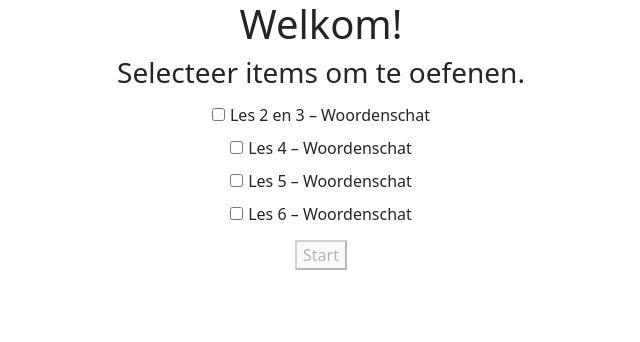
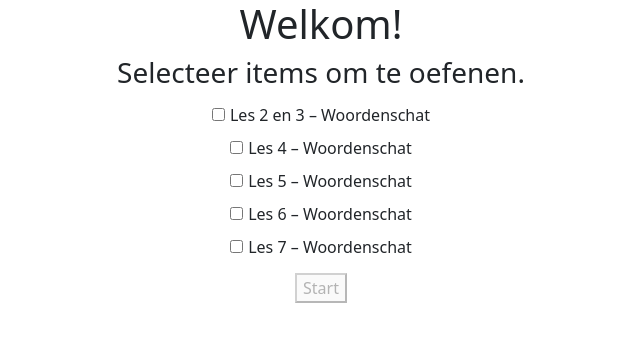
Before and after one commit to wilcomuit/bijbels-hebreeuws, a Vue app: page / in a window 1280 px wide. Shown: the top 342 px of the page, without its empty margins (319-959 px from the left). Built offline with nearby package versions, Linux system fonts and the light colour scheme.

Commit message:
Added lesson 7 and updated speech speed

```diff
--- a/src/lessons/_lessonList.ts
+++ b/src/lessons/_lessonList.ts
@@ -2,6 +2,7 @@ import lesson2and3Vocabulary from '@/lessons/lesson2/vocabulary'
 import lesson4Vocabulary from '@/lessons/lesson4/vocabulary'
 import lesson5Vocabulary from '@/lessons/lesson5/vocabulary'
 import lesson6Vocabulary from '@/lessons/lesson6/vocabulary'
+import lesson7Vocabulary from '@/lessons/lesson7/vocabulary'
 
 export default function lessonList() {
   return [
@@ -9,5 +10,6 @@ export default function lessonList() {
     lesson4Vocabulary,
     lesson5Vocabulary,
     lesson6Vocabulary,
+    lesson7Vocabulary,
   ]
 }
--- /dev/null
+++ b/src/lessons/lesson7/vocabulary.ts
@@ -0,0 +1,121 @@
+const questions: Array<QuestionType> = [
+  {
+    question: 'גָּדוֹל',
+    answers: ['groot'],
+    type: 'woordenschat'
+  },
+  {
+    question: 'גָּדֹל',
+    answers: ['groot'],
+    type: 'woordenschat'
+  },
+  {
+    question: 'זָקֵן',
+    answers: ['oud'],
+    explanation: '(alleen van personen)',
+    type: 'woordenschat'
+  },
+  {
+    question: 'חָדָשׁ',
+    answers: ['nieuw'],
+    type: 'woordenschat'
+  },
+  {
+    question: 'חָזָק',
+    answers: ['hard', 'sterk', 'stoer'],
+    type: 'woordenschat'
+  },
+  {
+    question: 'חַי',
+    answers: ['levend', 'levende wezens', 'levend gedierte'],
+    type: 'woordenschat'
+  },
+  {
+    question: 'חָכָם',
+    answers: ['wijs', 'bekwaam'],
+    type: 'woordenschat'
+  },
+  {
+    question: 'יָפֶה',
+    answers: ['mooi', 'schoon', 'goed', 'prima'],
+    type: 'woordenschat'
+  },
+  {
+    question: 'יָשָׁר',
+    answers: ['recht'],
+    type: 'woordenschat'
+  },
+  {
+    question: 'מַר',
+    answers: ['druppel', 'bitter'],
+    type: 'woordenschat'
+  },
+  {
+    question: 'קָדוֹשׁ',
+    answers: ['heilig'],
+    type: 'woordenschat'
+  },
+  {
+    question: 'קָדֹשׁ',
+    answers: ['heilig'],
+    type: 'woordenschat'
+  },
+  {
+    question: 'קָטֹן',
+    answers: ['klein'],
+    type: 'woordenschat'
+  },
+  {
+    question: 'קָרוֹב',
+    answers: ['dichtbij', 'nabij'],
+    type: 'woordenschat'
+  },
+  {
+    question: 'קָרֹב',
+    answers: ['dichtbij', 'nabij'],
+    type: 'woordenschat'
+  },
+  {
+    question: 'קָשֶׁה',
+    answers: ['hard', 'moeilijk'],
+    type: 'woordenschat'
+  },
+  {
+    question: 'רַב',
+    answers: ['veel', 'groot'],
+    type: 'woordenschat'
+  },
+  {
+    question: 'רָחוֹק',
+    answers: ['ver'],
+    type: 'woordenschat'
+  },
+  {
+    question: 'רָחֹק',
+    answers: ['ver'],
+    type: 'woordenschat'
+  },
+  {
+    question: 'רַע',
+    answers: ['slecht', 'kwaad'],
+    type: 'woordenschat'
+  },
+  {
+    question: 'רָעָה',
+    answers: ['ramp', 'narigheid', 'een kwaad'],
+    type: 'woordenschat'
+  },
+  {
+    question: 'תָּמִים',
+    answers: ['geheel', 'gaaf', 'vol', 'compleet'],
+    type: 'woordenschat'
+  }
+]
+const lesson7Vocabulary: LessonType = {
+  id: 'lesson7-vocabulary',
+  name: 'Les 7 – Woordenschat',
+  type: 'woordenschat',
+  active: false,
+  questions
+}
+export default lesson7Vocabulary
--- a/src/stores/practice.ts
+++ b/src/stores/practice.ts
@@ -67,6 +67,8 @@ export const useHebrewPracticeStore = defineStore('hebrewPractice', () => {
     if (!voice.value) return
     const msg = new SpeechSynthesisUtterance(text);
     msg.voice = voice.value;
+    msg.rate = 0.5
+    window?.speechSynthesis?.cancel()
     window?.speechSynthesis.speak(msg);
   }
 
@@ -147,6 +149,7 @@ export const useHebrewPracticeStore = defineStore('hebrewPractice', () => {
     wrongAnswers,
     correctAnswerCount,
     hintCount,
+    speak,
     addHintCount,
     startPractice,
     resetQuestions,
--- a/src/views/practice/Practice.vue
+++ b/src/views/practice/Practice.vue
@@ -33,7 +33,8 @@ const questionPrefix = computed(() => {
 
     <div class="question-block">
       <h1 v-if="questionPrefix">{{ questionPrefix }}</h1>
-      <h2 class="question question-font">{{ useHebrewPracticeStore().currentQuestion.question }}</h2>
+      <h2 class="question question-font" @click='useHebrewPracticeStore().speak(useHebrewPracticeStore().currentQuestion.question)'>{{ useHebrewPracticeStore().currentQuestion.question
+        }}</h2>
       <Vocabulary
         v-if="useHebrewPracticeStore().currentQuestion.type === 'woordenschat'"
         @setHideAnswer="(val) => (hideAnswer = val)"
```
